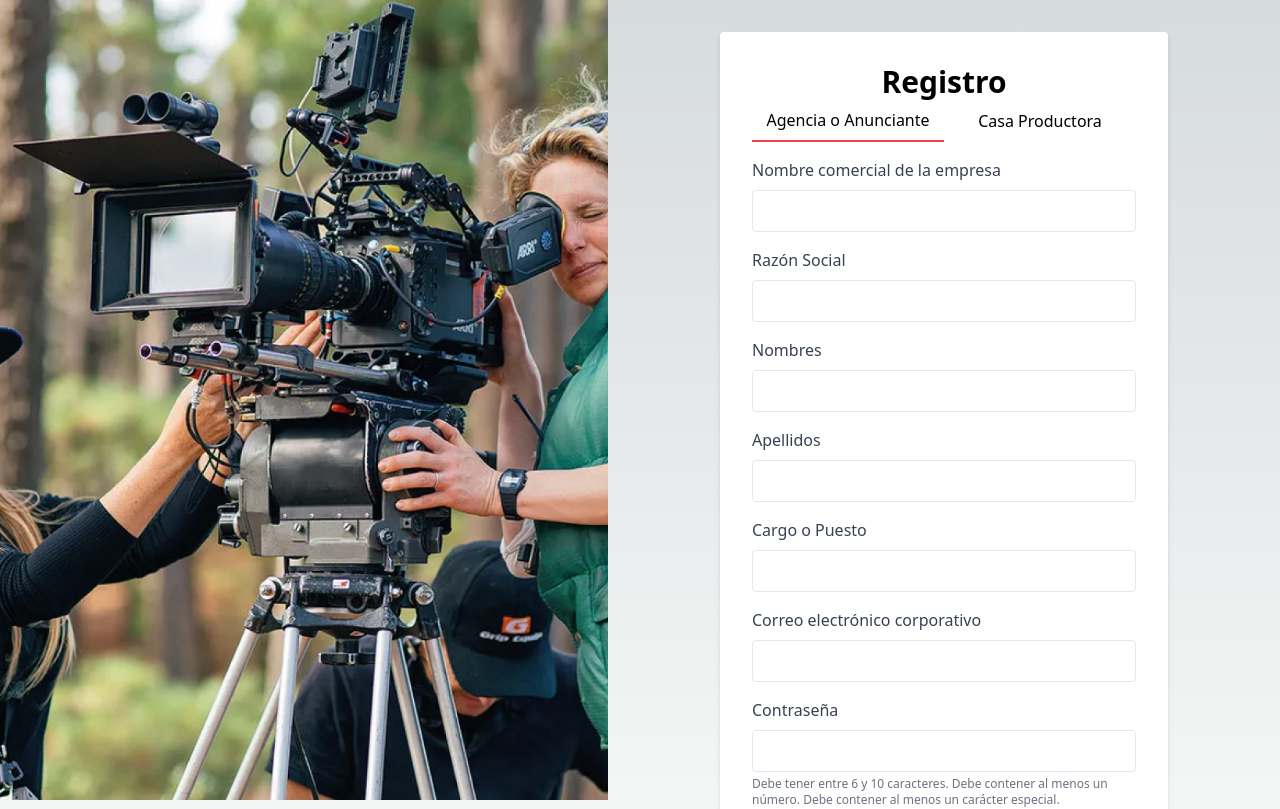
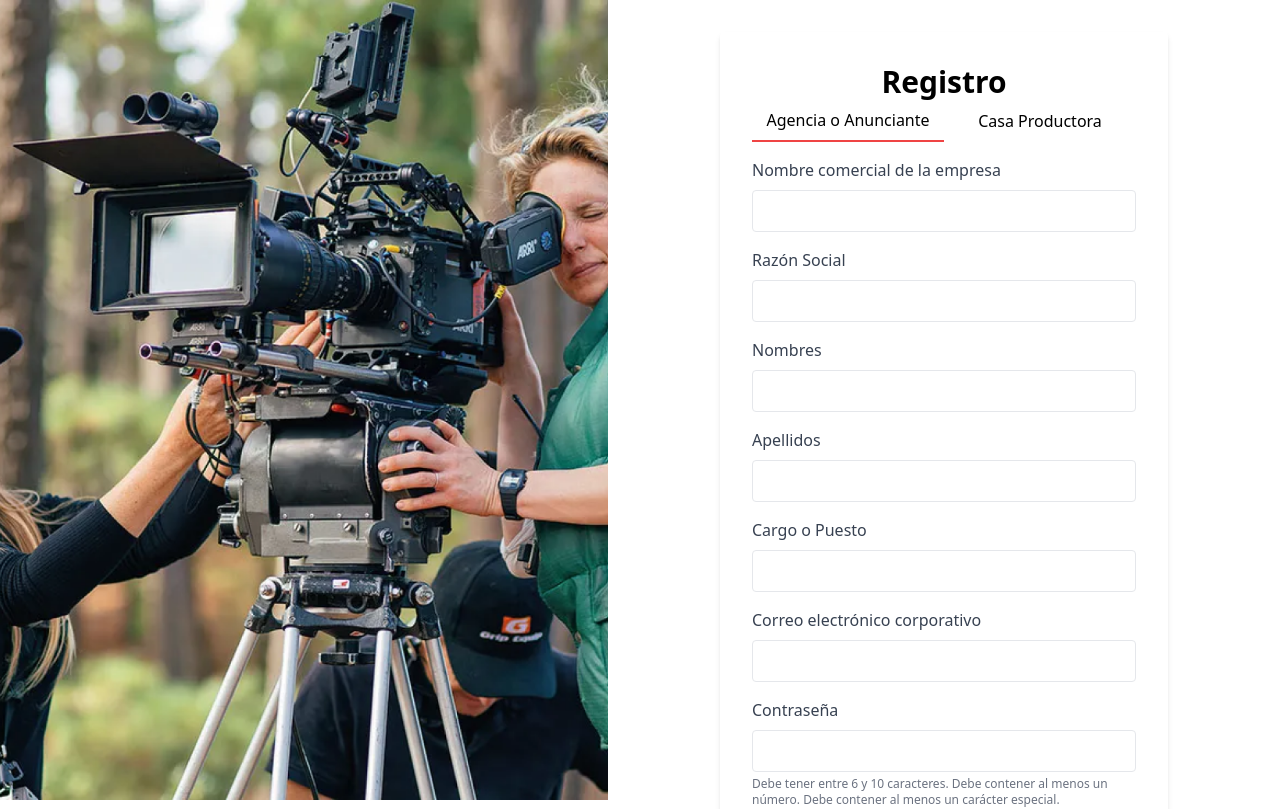
Before and after one commit to ialbertocamilo/amfi_frontend, a Next.js app: page /register in a window 1280 px wide. Shown: the top 809 px of the page. Built offline with nearby package versions, Linux system fonts and the light colour scheme.

Commit message:
background color

```diff
--- a/src/app/globals.css
+++ b/src/app/globals.css
@@ -17,7 +17,7 @@
 }
 
 body {
-  color: var(--foreground-color);
+  color: white;
   background: linear-gradient(
       to bottom,
       transparent,
--- a/src/pages/globals.css
+++ b/src/pages/globals.css
@@ -18,12 +18,7 @@
 
 body {
   color: black;
-  background: linear-gradient(
-      to bottom,
-      transparent,
-      var(--background-end-color)
-    )
-    var(--background-start-color);
+  background: white;
 }
 
 @layer utilities {
--- a/src/pages/register.tsx
+++ b/src/pages/register.tsx
@@ -106,12 +106,12 @@ const Register = () => {
     const changeTab = (tab: string) => {
         setActiveTabRegisterProductora(tab);
     }
+    const router = useRouter();
 
     const registrar = () => {
         console.log('formData', formData);
         console.log('directors', directors);
 
-        const router = useRouter();
         router.push('/dashboard');
     }
 
```
